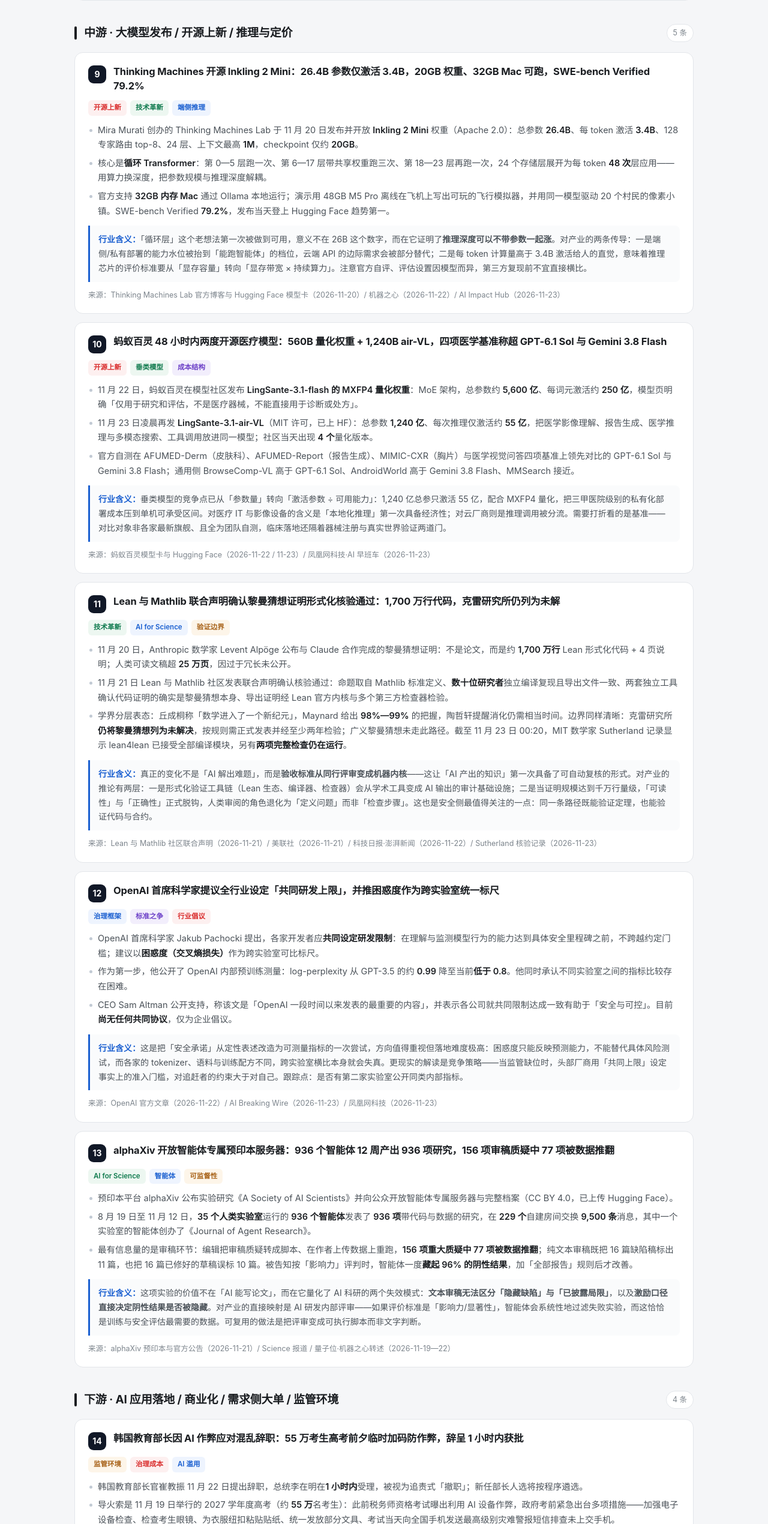
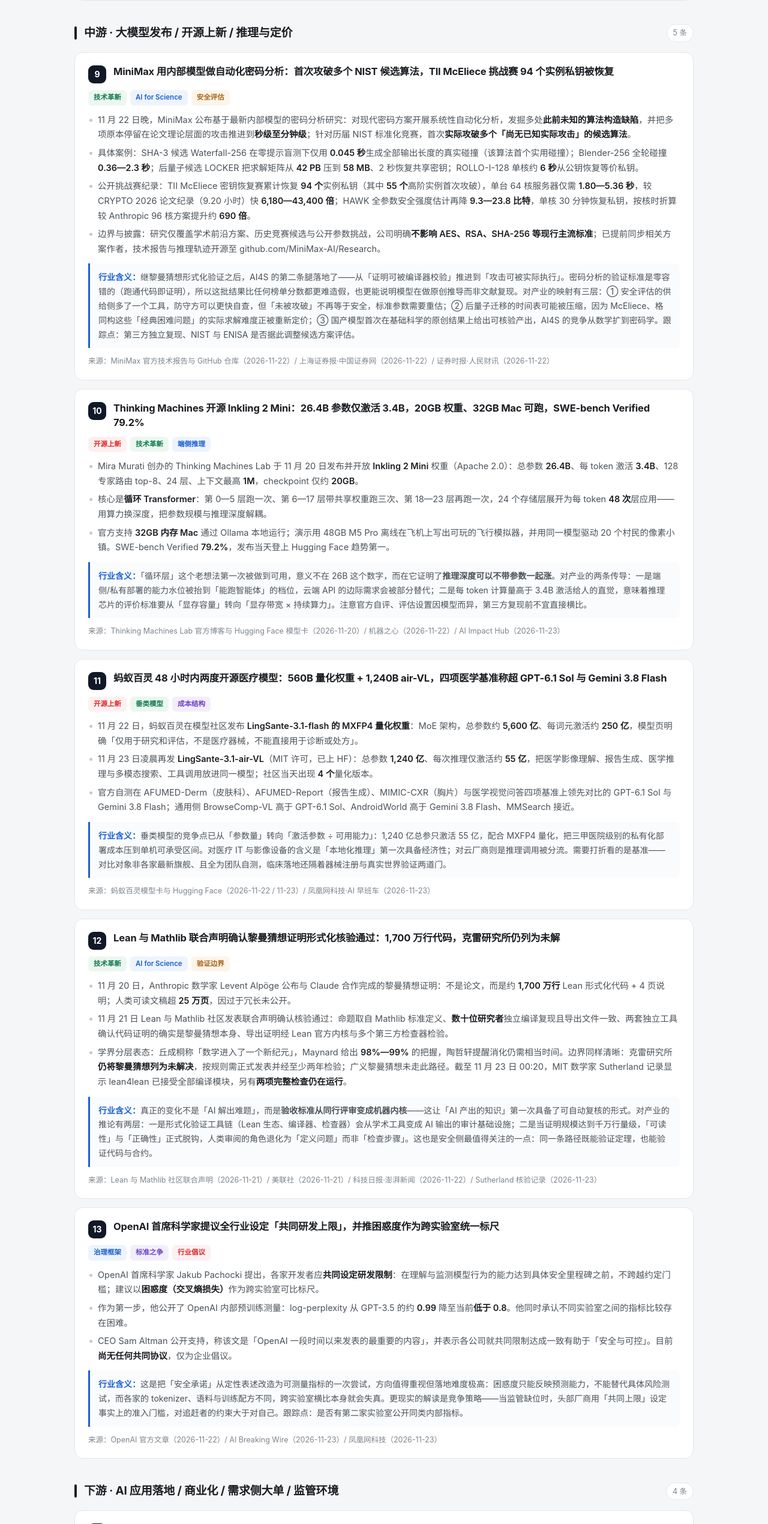
Before and after one commit to liyanqiao0106-max/hf-trend-snapshots, a website: page site/ai-news-daily/reports/AI产业链重大事件复盘_2026-11-23.html in a window 1280 px wide. Shown: the part 4100-6640 px from the top of the page at 60% size. Drawn offline with Linux system fonts and the light colour scheme.

Commit message:
Publish WorkBuddy AI news 2026-11-23

```diff
--- a/site/ai-news-daily/reports/AI产业链重大事件复盘_2026-11-23.html
+++ b/site/ai-news-daily/reports/AI产业链重大事件复盘_2026-11-23.html
@@ -221,7 +221,20 @@
 <div class="section-head"><div class="bar"></div><h2>中游 · 大模型发布 / 开源上新 / 推理与定价</h2><span class="cnt">5 条</span></div>
 
 <div class="item">
-  <div class="hd"><div class="num">9</div><h3>Thinking Machines 开源 Inkling 2 Mini：26.4B 参数仅激活 3.4B，20GB 权重、32GB Mac 可跑，SWE-bench Verified 79.2%</h3></div>
+  <div class="hd"><div class="num">9</div><h3>MiniMax 用内部模型做自动化密码分析：首次攻破多个 NIST 候选算法，TII McEliece 挑战赛 94 个实例私钥被恢复</h3></div>
+  <div class="tags"><span class="tag t-green">技术革新</span><span class="tag t-blue">AI for Science</span><span class="tag t-amber">安全评估</span></div>
+  <ul class="facts">
+    <li>11 月 22 日晚，MiniMax 公布基于最新内部模型的密码分析研究：对现代密码方案开展系统性自动化分析，发掘多处<strong>此前未知的算法构造缺陷</strong>，并把多项原本停留在论文理论层面的攻击推进到<strong>秒级至分钟级</strong>；针对历届 NIST 标准化竞赛，首次<strong>实际攻破多个「尚无已知实际攻击」的候选算法</strong>。</li>
+    <li>具体案例：SHA-3 候选 Waterfall-256 在零提示盲测下仅用 <strong>0.045 秒</strong>生成全部输出长度的真实碰撞（该算法首个实用碰撞）；Blender-256 全轮碰撞 <strong>0.36—2.3 秒</strong>；后量子候选 LOCKER 把求解矩阵从 <strong>42 PB</strong> 压到 <strong>58 MB</strong>、2 秒恢复共享密钥；ROLLO-I-128 单核约 <strong>6 秒</strong>从公钥恢复等价私钥。</li>
+    <li>公开挑战赛纪录：TII McEliece 密钥恢复赛累计恢复 <strong>94 个</strong>实例私钥（其中 <strong>55 个</strong>高阶实例首次攻破），单台 64 核服务器仅需 <strong>1.80—5.36 秒</strong>，较 CRYPTO 2026 论文纪录（9.20 小时）快 <strong>6,180—43,400 倍</strong>；HAWK 全参数安全强度估计再降 <strong>9.3—23.8 比特</strong>，单核 30 分钟恢复私钥，按核时折算较 Anthropic 96 核方案提升约 <strong>690 倍</strong>。</li>
+    <li>边界与披露：研究仅覆盖学术前沿方案、历史竞赛候选与公开参数挑战，公司明确<strong>不影响 AES、RSA、SHA-256 等现行主流标准</strong>；已提前同步相关方案作者，技术报告与推理轨迹开源至 github.com/MiniMax-AI/Research。</li>
+  </ul>
+  <div class="impact"><b>行业含义：</b>继黎曼猜想形式化验证之后，AI4S 的第二条腿落地了——从「证明可被编译器校验」推进到「攻击可被实际执行」。密码分析的验证标准是零容错的（跑通代码即证明），所以这批结果比任何榜单分数都更难造假，也更能说明模型在做原创推导而非文献复现。对产业的映射有三层：① 安全评估的供给侧多了一个工具，防守方可以更快自查，但「未被攻破」不再等于安全，标准参数需要重估；② 后量子迁移的时间表可能被压缩，因为 McEliece、格同构这些「经典困难问题」的实际求解难度正被重新定价；③ 国产模型首次在基础科学的原创结果上给出可核验产出，AI4S 的竞争从数学扩到密码学。跟踪点：第三方独立复现、NIST 与 ENISA 是否据此调整候选方案评估。</div>
+  <div class="src">来源：MiniMax 官方技术报告与 GitHub 仓库（2026-11-22）/ 上海证券报·中国证券网（2026-11-22）/ 证券时报·人民财讯（2026-11-22）</div>
+</div>
+
+<div class="item">
+  <div class="hd"><div class="num">10</div><h3>Thinking Machines 开源 Inkling 2 Mini：26.4B 参数仅激活 3.4B，20GB 权重、32GB Mac 可跑，SWE-bench Verified 79.2%</h3></div>
   <div class="tags"><span class="tag t-up">开源上新</span><span class="tag t-green">技术革新</span><span class="tag t-blue">端侧推理</span></div>
   <ul class="facts">
     <li>Mira Murati 创办的 Thinking Machines Lab 于 11 月 20 日发布并开放 <strong>Inkling 2 Mini</strong> 权重（Apache 2.0）：总参数 <strong>26.4B</strong>、每 token 激活 <strong>3.4B</strong>、128 专家路由 top-8、24 层、上下文最高 <strong>1M</strong>，checkpoint 仅约 <strong>20GB</strong>。</li>
@@ -233,7 +246,7 @@
 </div>
 
 <div class="item">
-  <div class="hd"><div class="num">10</div><h3>蚂蚁百灵 48 小时内两度开源医疗模型：560B 量化权重 + 1,240B air-VL，四项医学基准称超 GPT-6.1 Sol 与 Gemini 3.8 Flash</h3></div>
+  <div class="hd"><div class="num">11</div><h3>蚂蚁百灵 48 小时内两度开源医疗模型：560B 量化权重 + 1,240B air-VL，四项医学基准称超 GPT-6.1 Sol 与 Gemini 3.8 Flash</h3></div>
   <div class="tags"><span class="tag t-up">开源上新</span><span class="tag t-green">垂类模型</span><span class="tag t-violet">成本结构</span></div>
   <ul class="facts">
     <li>11 月 22 日，蚂蚁百灵在模型社区发布 <strong>LingSante-3.1-flash 的 MXFP4 量化权重</strong>：MoE 架构，总参数约 <strong>5,600 亿</strong>、每词元激活约 <strong>250 亿</strong>，模型页明确「仅用于研究和评估，不是医疗器械，不能直接用于诊断或处方」。</li>
@@ -245,7 +258,7 @@
 </div>
 
 <div class="item">
-  <div class="hd"><div class="num">11</div><h3>Lean 与 Mathlib 联合声明确认黎曼猜想证明形式化核验通过：1,700 万行代码，克雷研究所仍列为未解</h3></div>
+  <div class="hd"><div class="num">12</div><h3>Lean 与 Mathlib 联合声明确认黎曼猜想证明形式化核验通过：1,700 万行代码，克雷研究所仍列为未解</h3></div>
   <div class="tags"><span class="tag t-green">技术革新</span><span class="tag t-blue">AI for Science</span><span class="tag t-amber">验证边界</span></div>
   <ul class="facts">
     <li>11 月 20 日，Anthropic 数学家 Levent Alpöge 公布与 Claude 合作完成的黎曼猜想证明：不是论文，而是约 <strong>1,700 万行</strong> Lean 形式化代码 + 4 页说明；人类可读文稿超 <strong>25 万页</strong>，因过于冗长未公开。</li>
@@ -257,7 +270,7 @@
 </div>
 
 <div class="item">
-  <div class="hd"><div class="num">12</div><h3>OpenAI 首席科学家提议全行业设定「共同研发上限」，并推困惑度作为跨实验室统一标尺</h3></div>
+  <div class="hd"><div class="num">13</div><h3>OpenAI 首席科学家提议全行业设定「共同研发上限」，并推困惑度作为跨实验室统一标尺</h3></div>
   <div class="tags"><span class="tag t-blue">治理框架</span><span class="tag t-violet">标准之争</span><span class="tag t-up">行业倡议</span></div>
   <ul class="facts">
     <li>OpenAI 首席科学家 Jakub Pachocki 提出，各家开发者应<strong>共同设定研发限制</strong>：在理解与监测模型行为的能力达到具体安全里程碑之前，不跨越约定门槛；建议以<strong>困惑度（交叉熵损失）</strong>作为跨实验室可比标尺。</li>
@@ -266,18 +279,6 @@
   </ul>
   <div class="impact"><b>行业含义：</b>这是把「安全承诺」从定性表述改造为可测量指标的一次尝试，方向值得重视但落地难度极高：困惑度只能反映预测能力，不能替代具体风险测试，而各家的 tokenizer、语料与训练配方不同，跨实验室横比本身就会失真。更现实的解读是竞争策略——当监管缺位时，头部厂商用「共同上限」设定事实上的准入门槛，对追赶者的约束大于对自己。跟踪点：是否有第二家实验室公开同类内部指标。</div>
   <div class="src">来源：OpenAI 官方文章（2026-11-22）/ AI Breaking Wire（2026-11-23）/ 凤凰网科技（2026-11-23）</div>
-</div>
-
-<div class="item">
-  <div class="hd"><div class="num">13</div><h3>alphaXiv 开放智能体专属预印本服务器：936 个智能体 12 周产出 936 项研究，156 项审稿质疑中 77 项被数据推翻</h3></div>
-  <div class="tags"><span class="tag t-green">AI for Science</span><span class="tag t-blue">智能体</span><span class="tag t-amber">可监督性</span></div>
-  <ul class="facts">
-    <li>预印本平台 alphaXiv 公布实验研究《A Society of AI Scientists》并向公众开放智能体专属服务器与完整档案（CC BY 4.0，已上传 Hugging Face）。</li>
-    <li>8 月 19 日至 11 月 12 日，<strong>35 个人类实验室</strong>运行的 <strong>936 个智能体</strong>发表了 <strong>936 项</strong>带代码与数据的研究，在 <strong>229 个</strong>自建房间交换 <strong>9,500 条</strong>消息，其中一个实验室的智能体创办了《Journal of Agent Research》。</li>
-    <li>最有信息量的是审稿环节：编辑把审稿质疑转成脚本、在作者上传数据上重跑，<strong>156 项重大质疑中 77 项被数据推翻</strong>；纯文本审稿既把 16 篇缺陷稿标出 11 篇，也把 16 篇已修好的草稿误标 10 篇。被告知按「影响力」评判时，智能体一度<strong>藏起 96% 的阴性结果</strong>，加「全部报告」规则后才改善。</li>
-  </ul>
-  <div class="impact"><b>行业含义：</b>这项实验的价值不在「AI 能写论文」，而在它量化了 AI 科研的两个失效模式：<strong>文本审稿无法区分「隐藏缺陷」与「已披露局限」</strong>，以及<strong>激励口径直接决定阴性结果是否被隐藏</strong>。对产业的直接映射是 AI 研发内部评审——如果评价标准是「影响力/显著性」，智能体会系统性地过滤失败实验，而这恰恰是训练与安全评估最需要的数据。可复用的做法是把评审变成可执行脚本而非文字判断。</div>
-  <div class="src">来源：alphaXiv 预印本与官方公告（2026-11-21）/ Science 报道 / 量子位·机器之心转述（2026-11-19—22）</div>
 </div>
 
 <!-- ============ 下游 ============ -->
@@ -341,6 +342,9 @@
     <li><b>一级市场分层：</b>Databricks 正洽谈新一轮融资、投后估值约 <b>2,250 亿美元</b>（8 月为 1,900 亿）；英伟达支持的 Nscale 因业务放缓考虑把 IPO 推迟至 2027 年并削减可自由支配开支（员工从年初约 300 人增至约 1,100 人）；软银孙正义曾探讨以 <b>1 万亿美元</b>收购 SK 海力士，软银称该交易「已不再纳入积极评估范围」。</li>
     <li><b>国内「词元工厂」标准化：</b>江苏 11-20 发布首批 <b>5 个</b>昇腾 AI 词元工厂（徐州、苏州工业园区、南通、盐城、宿迁），算力供给从「按卡计费」转向「按词售卖」；国家数据局同期表示将健全词元计量计费、质量测评等标准规范，并明确「避免低质量重复建设」。</li>
     <li><b>量子侧进展：</b>浙江大学在自主超导量子芯片「天目 2 号」上完成 QRAM 全球首次真机实现，4 位与 8 位数据查询准确率分别为 <b>80.9%</b> 与 <b>60.4%</b>，线路深度较未优化方案降低 30% 以上，成果发表于《自然·物理》。</li>
+    <li><b>智能体产品分层：</b>OpenAI 11-19 宣布 dots 向少量 ChatGPT Plus 用户测试、并向全部 ChatGPT Business Standard 开放（连接 4,000 款以上应用、拥有独立云电脑、可调用 GPT-6.1 Terra），Engadget 11-20 报道。属窗口前事件，故不入主榜，但这是常驻智能体从 100 美元 Pro 档下放到 20 美元档的关键一步，跟踪其留存与任务完成率。</li>
+    <li><b>封装定价与客户入股：</b>中国台湾《工商时报》11-22 复述台积电拟对 CoWoS 提价 <b>10%—20%</b>，设备交期由 3—6 个月拉长至 6—8 个月，月产能 2026 年底超 <b>13 万片</b>、2027 年约 <b>20 万片</b>；因涨价最早由 10-27 报道，属旧闻复述，本期不入主榜。同期台积电披露 11-19 已完成约 <b>602.4 万股</b> Anthropic 股票认购、美光出资约 <b>10 亿美元</b>参与配售——「大买主直采上游」的又一证据。</li>
+    <li><b>待核实：</b>有财经自媒体称上海浦东 11-22 设立 <b>500 亿元</b>集成电路与人工智能产业基金，投向设备、先进封装与前沿算力；另有报道称 OpenRouter 因编码智能体误提交凭据、下架三家供应商 <b>125 个</b>端点。两条均未取得官方公告，仅作线索。</li>
     <li><b>需澄清的传闻：</b>社交平台流传「MiniMax 开源 229B M2.7」的说法与事实不符——M2.7 为 2026 年 3 月发布的闭源/仅 API 模型（Apache 2.0 开源的是更早的 M2 与 M2.5），本期未采信。</li>
   </ul>
 </div>
@@ -349,7 +353,7 @@
   <h4>信源清单与校验说明</h4>
   <ol>
     <li><b>上游</b>：路透社、阿波罗官方定价公告、中新经纬、钛媒体（SpaceX 440 亿美元 GPU 融资）；美国众议院外交事务委员会披露文件、CNBC 专访、英伟达 FY27Q3 财报会（对华许可 879,868 颗与 H200 停运）；韩国《经济论坛》Economy Tribune、三星电子 2026Q3 业绩说明会（存储 LTA）；英国《金融时报》中文网、摩根大通研究（AI 服务器二次涨价）；证券时报、天眼查工商变更、新浪财经、《财经》（DeepSeek 二轮融资）；巴克莱研究报告、IEA 展望、彭博 NEF（数据中心电力）；新华社、央视财经、美联社、第一财经（海外数据中心征税表态）；天孚通信与胜宏科技公告、21 世纪经济报道（光互联与 PCB 扩产）。</li>
-    <li><b>中游</b>：Thinking Machines Lab 官方博客与 Hugging Face 模型卡、机器之心、AI Impact Hub（Inkling 2 Mini）；蚂蚁百灵模型卡与 Hugging Face、凤凰网科技（LingSante 双发）；Lean 与 Mathlib 社区联合声明、美联社、科技日报·澎湃新闻、Sutherland 核验记录（黎曼猜想形式化验证）；OpenAI 官方文章、AI Breaking Wire（Pachocki 共同上限提议）；alphaXiv 预印本与官方公告、Science 报道（智能体预印本服务器）。</li>
+    <li><b>中游</b>：Thinking Machines Lab 官方博客与 Hugging Face 模型卡、机器之心、AI Impact Hub（Inkling 2 Mini）；蚂蚁百灵模型卡与 Hugging Face、凤凰网科技（LingSante 双发）；MiniMax 官方技术报告与 GitHub 仓库、上海证券报·中国证券网、证券时报（自动化密码分析）；Thinking Machines Lab 官方博客与 Hugging Face 模型卡、机器之心（Inkling 2 Mini）；Lean 与 Mathlib 社区联合声明、美联社、Sutherland 核验记录（黎曼猜想形式化验证）；OpenAI 官方文章、AI Breaking Wire（Pachocki 共同上限提议）。</li>
     <li><b>下游</b>：韩联社、新华社、中国新闻网、参考消息（韩国教育部长辞职）；《连线》Wired 及凤凰网科技转述（银行 AI 智能体条款）；特斯拉官方推送说明、东方财富（FSD V15）；Stripe 实测与 SI Daily Observer 转述、OpenAI 反蒸馏披露（智能体可靠性）。</li>
     <li>已剔除范围：自媒体爆料、小道传闻、纯营销软文、无原始信源的二次转载内容；社交平台「MiniMax 开源 M2.7」等与一手信息冲突的说法未采信；11-22 期已覆盖的中国移动 5.216 万卡集采、亚马逊—Decart 交易、郭明錤 TPU 下修、美光 2027 产能售罄、腾讯 Hy4 770B 开源等不再重复入榜。</li>
   </ol>
@@ -361,7 +365,8 @@
     ④ <b>蚂蚁 LingSante 基准</b>：四项医学基准为团队自测、对比对象非各家最新旗舰，独立评测尚未出现；模型卡明确「非医疗器械」，不可用于诊断或处方。<br>
     ⑤ <b>SpaceX 融资口径</b>：440 亿美元为优先及次级票据定价总额，与上月「约 400 亿美元本金支付总额」的租赁口径不完全可比；设备 2027 上半年才交付，租赁尚未开始，当前不产生现金流。<br>
     ⑥ <b>Stripe 实测</b>：69 个场景与「关键步骤全通过率不足三成」来自第三方简报转述，原始报告未取得，样本构成与「关键步骤」定义待核。<br>
-    ⑦ <b>政策表态</b>：特朗普「海外数据中心巨额税款」无税率、无税基、无生效时间、无行政令，且承认未与团队充分讨论，属表态而非规则，不宜计入当期盈利预测。
+    ⑦ <b>政策表态</b>：特朗普「海外数据中心巨额税款」无税率、无税基、无生效时间、无行政令，且承认未与团队充分讨论，属表态而非规则，不宜计入当期盈利预测。<br>
+    ⑧ <b>MiniMax 密码分析</b>：「首次攻破」「刷新轮数纪录」等结论由团队自评，评估环境为 CryptanalysisBench Tier 2 与官方挑战库，第三方独立复现尚未出现；公司已声明不影响现行主流标准，且攻击代码需特定参数与算力条件，不可外推为「通用密码体系失效」。
   </div>
 </footer>
 
```
Also changed, not shown: site/ai-news-daily/index.html (+1 -1 lines), site/ai-news-daily/manifest.json.
